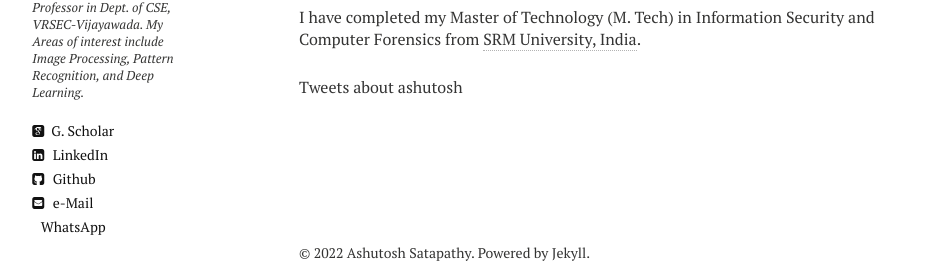
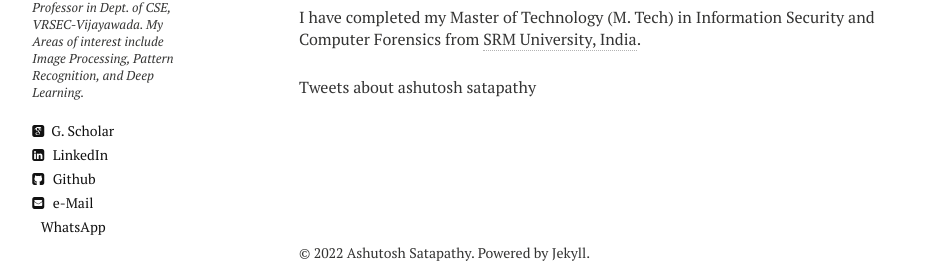
Before and after one commit to ashutoshsatapathy1990/ashutoshsatapathy1990.github.io, a Jekyll site: the page built from index.md, in a window 1280 px wide. Shown: the part 371-642 px from the top of the page, without its empty margins (21-973 px from the left). Built offline with Jekyll 4.4.1, drawn with Linux system fonts in a browser that asks for light colours; nearby versions of some CDN libraries; comment, search, counter and statistics services are not loaded.

Commit message:
Update home2.html

```diff
--- a/_layouts/home2.html
+++ b/_layouts/home2.html
@@ -38,7 +38,7 @@
     <h1>{{ page.title }}</h1>
     <div class="article-wrap">
       {{ content }}
-                <a class="twitter-timeline"  href="https://twitter.com/search?q=satapathy1990" data-widget-id="952299516119535616">Tweets about ashutosh</a>
+                <a class="twitter-timeline"  href="https://twitter.com/search?q=satapathy1990" data-widget-id="952299516119535616">Tweets about ashutosh satapathy</a>
             <script>!function(d,s,id){var js,fjs=d.getElementsByTagName(s)[0],p=/^http:/.test(d.location)?'http':'https';if(!d.getElementById(id)){js=d.createElement(s);js.id=id;js.src=p+"://platform.twitter.com/widgets.js";fjs.parentNode.insertBefore(js,fjs);}}(document,"script","twitter-wjs");</script>
     </div><!-- /.article-wrap -->
     {% if site.disqus_shortname and page.comments %}
```
